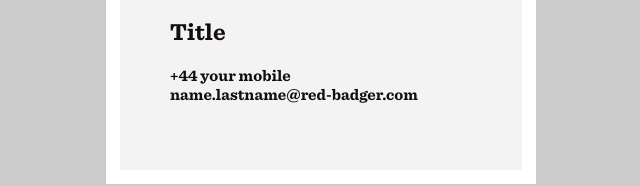
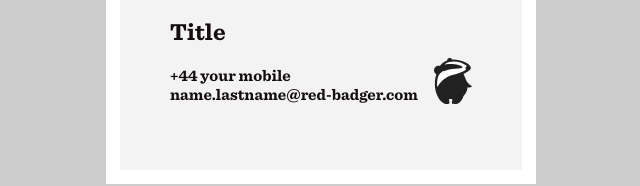
Before and after one commit to redbadger/younglings, a plain HTML site: page src/solution/index.html in a window 1280 px wide. Shown: the part 540-726 px from the top of the page, without its empty margins (319-959 px from the left). Drawn offline with Linux system fonts and the light colour scheme.

Commit message:
Add sally as a logo

```diff
--- a/src/solution/index.html
+++ b/src/solution/index.html
@@ -20,6 +20,7 @@
     <h1>Your name</h1>
     <h2>Title</h2>
 
+    <footer class="details">
       <ul>
         <li>
           <a href="tel:00000">+44 your mobile</a>
@@ -29,6 +30,12 @@
         </li>
       </ul>
 
+      <picture class="sally">
+        <img src="../images/sally.svg" alt="Red Badger logo">
+      </picture>
+    </footer>
+
+
   </article>
 
 </body>
--- a/src/solution/style.css
+++ b/src/solution/style.css
@@ -33,6 +33,12 @@ body {
   min-height: 100vh;
 }
 
+img {
+  display: block;
+  max-width: 100%;
+  height: auto;
+}
+
 .back {
   color: var(--black);
   font-family: var(--serif);
@@ -57,6 +63,10 @@ body {
   width: 430px;
 }
 
+.details {
+  position: relative;
+}
+
 .front {
   align-items: center;
   background-color: var(--red);
@@ -72,3 +82,11 @@ body {
   font-family: var(--sans-serif);
   padding: 0.4em;
 }
+
+.sally {
+  bottom: 0;
+  display: block;
+  position: absolute;
+  right: 0;
+  width: 12.5%;
+}
```
Also changed, not shown: src/images/sally.svg (added). Lines whose indentation alone changed are shown as unchanged.
